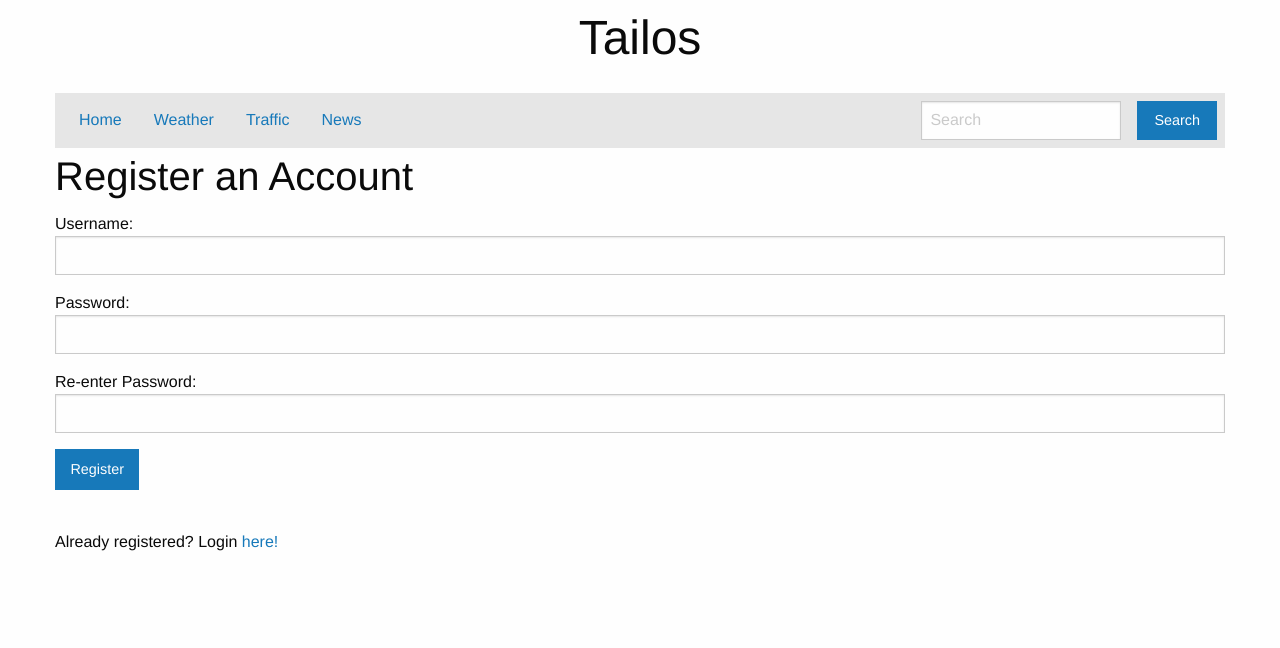
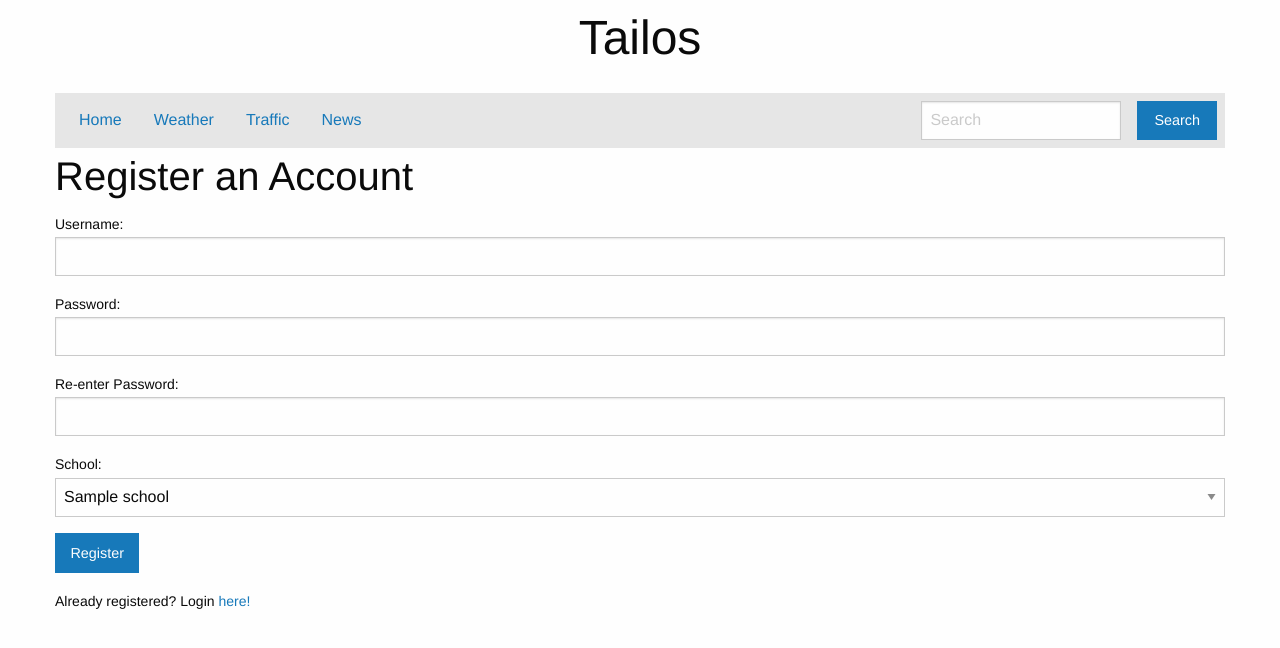
Before and after one commit to stuymmillar/Tails, a Flask app: template templates/register.html in a window 1280 px wide. Shown: the top 648 px of the page. Run offline with Flask 2, Linux system fonts and the light colour scheme; the template is opened without the code that fills it: most values are stand-ins (such as "Sample title", 1, 10 or a date in 2020); some libraries are stand-ins or nearby versions.

Commit message:
School dropdown

```diff
--- a/app.py
+++ b/app.py
@@ -7,6 +7,7 @@
 from flask import Flask, request, session, redirect, render_template, flash
 
 from util.manage_user import register_user, validate_login
+from util.schools import get_schools
 
 app = Flask(__name__)
 app.secret_key = os.urandom(64)
@@ -40,23 +41,26 @@
 
 @app.route('/register', methods=['GET', 'POST'])
 def register():
+    school_data = get_schools()
+    school_data.sort(key=lambda tup:tup[1]) # sort by school name
     if request.method == 'GET':
-        return render_template("register.html")
+        return render_template("register.html",
+                                schools=school_data)
     else:
         username = request.form['username']
         password = request.form['password']
         re_password = request.form['re_password']
         print(request.environ.get('HTTP_X_REAL_IP', request.remote_addr))
-        school_id = 1
+        school_id = request.form['school_id']
         longitude = 1
         latitude = 1
         if not (username and password and re_password
                 and school_id and longitude and latitude):
             flash("One or more fields missing.", 'alert')
-            return render_template("register.html")
+            return redirect('register')
         if password != re_password:
             flash("Passwords do not match.", 'alert')
-            return render_template("register.html")
+            return redirect('register')
         success = register_user(username, password, password,
                                 school_id, longitude, latitude)
         if success:
--- a/templates/register.html
+++ b/templates/register.html
@@ -4,12 +4,26 @@
 {% block body %}
 <h2>Register an Account</h2>
 <form action="/register" method="POST">
+  <label>
     Username:
     <input type="text" name="username">
+  </label>
+  <label>
     Password:
     <input type="password" name="password">
+  </label>
+  <label>
     Re-enter Password:
     <input type="password" name="re_password">
+  <label>
+  <label>
+    School:
+    <select name="school_id">
+      {% for school in schools %}
+        <option value="{{school[0]}}">{{school[1]}}</option>
+      {% endfor %}
+    </select>
+  </label>
   <button class="button">Register</button>
 </form>
 <br>
```
Lines whose indentation alone changed are shown as unchanged.
